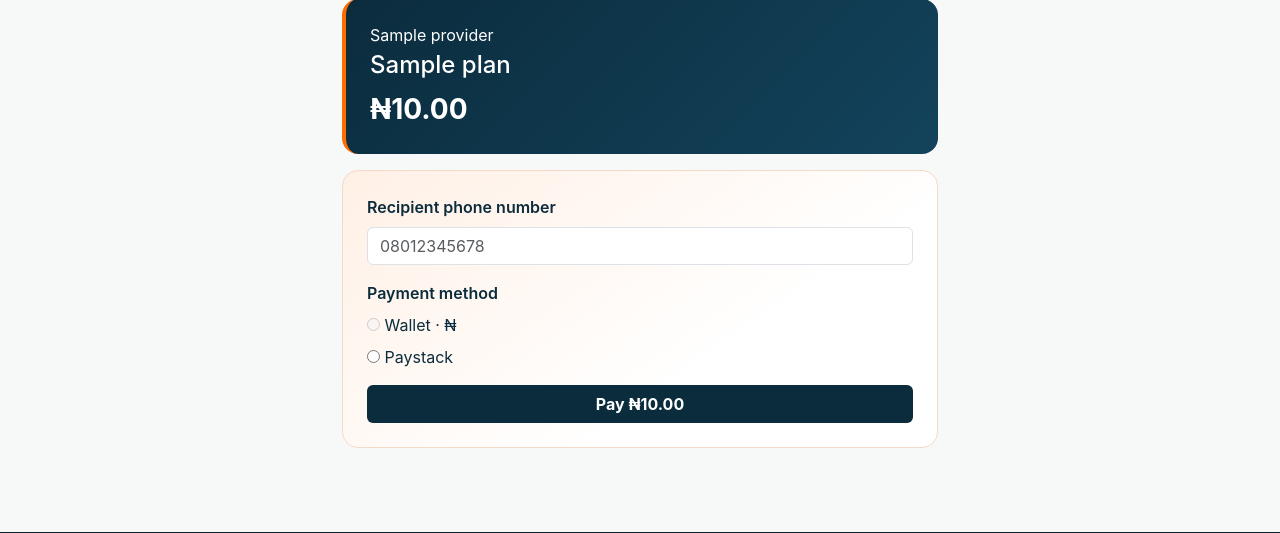
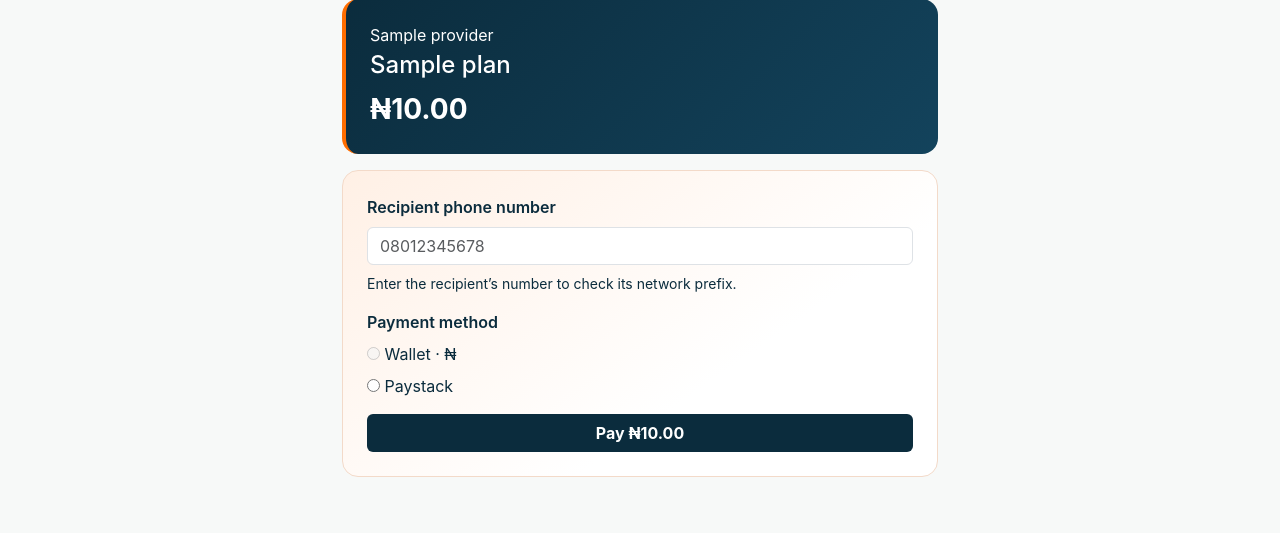
Before and after one commit to niv-3/ResultPin, a Django app: template store/templates/store/service_checkout.html in a window 1280 px wide. Shown: the part 137-670 px from the top of the page. Run offline with Django 5.2, Linux system fonts and the light colour scheme; the template is opened without the code that fills it: most values are stand-ins (such as "Sample title", 1, 10 or a date in 2020).

Commit message:
Add recipient network prefix hints and ported-number confirmation

```diff
--- a/store/templates/store/service_checkout.html
+++ b/store/templates/store/service_checkout.html
@@ -17,8 +17,10 @@
     {% csrf_token %}
     <input type="hidden" name="expected_price" value="{{ plan.selling_price|floatformat:'2u' }}">
     <label for="recipient-phone" class="form-label fw-semibold">Recipient phone number</label>
-    <input id="recipient-phone" name="phone" type="tel" class="form-control mb-3" autocomplete="tel-national"
-           inputmode="tel" pattern="0[0-9]{10}" maxlength="11" placeholder="08012345678" required>
+    <input id="recipient-phone" name="phone" type="tel" class="form-control" autocomplete="tel-national"
+           inputmode="tel" maxlength="18" placeholder="08012345678" aria-describedby="phone-network" required>
+    <p id="phone-network" class="small mt-2 mb-3" role="status" aria-live="polite">Enter the recipient’s number to check its network prefix.</p>
+    <label id="network-override-label" class="small mb-3" hidden><input id="network-override" type="checkbox"> This number was ported to {{ plan.provider.name }}.</label>
     <fieldset class="mb-3">
       <legend class="fs-6 fw-semibold">Payment method</legend>
       <label class="d-block mb-2"><input type="radio" name="payment_method" value="wallet" {% if request.user.wallet_balance >= plan.selling_price %}checked{% else %}disabled{% endif %}> Wallet · ₦{{ request.user.wallet_balance|floatformat:2 }}</label>
@@ -33,8 +35,40 @@
 {% block extra_js %}
 <script>
 const purchaseForm = document.getElementById("service-purchase");
+const recipientPhone = document.getElementById("recipient-phone");
+const networkHint = document.getElementById("phone-network");
+const networkOverride = document.getElementById("network-override");
+const networkOverrideLabel = document.getElementById("network-override-label");
+const selectedNetwork = "{{ plan.provider.name|escapejs }}".toUpperCase();
+// NCC mobile allocations, December 2023. Prefixes do not verify ported lines.
+const networkPrefixes = {
+    MTN: ["0703", "0704", "0706", "0707", "0803", "0806", "0810", "0813", "0814", "0816", "0903", "0906", "0913", "0916"],
+    AIRTEL: ["0701", "0708", "0802", "0808", "0812", "0901", "0902", "0904", "0907", "0911", "0912"],
+    GLO: ["0705", "0805", "0807", "0811", "0815", "0905", "0915"],
+    "9MOBILE": ["0809", "0817", "0818", "0908", "0909"],
+};
+function checkPhoneNetwork() {
+    let number = recipientPhone.value.replace(/[\s()-]/g, "");
+    if (number.startsWith("+234")) number = "0" + number.slice(4);
+    else if (number.startsWith("234")) number = "0" + number.slice(3);
+    const valid = /^0[789][01][0-9]{8}$/.test(number);
+    const detected = valid ? Object.keys(networkPrefixes).find(key => networkPrefixes[key].includes(number.slice(0, 4))) : null;
+    const chosen = /9MOBILE|T2/.test(selectedNetwork) ? "9MOBILE" : selectedNetwork;
+    const mismatch = detected && detected !== chosen;
+    networkOverrideLabel.hidden = !mismatch;
+    networkHint.textContent = !valid ? "Enter a valid 11-digit Nigerian number or +234 number." :
+        !detected ? "Network prefix not recognised. Confirm the recipient uses " + selectedNetwork + "." :
+        mismatch ? "This prefix belongs to " + detected + ", but you selected " + selectedNetwork + ". Choose the correct provider unless the number was ported." :
+        detected + " prefix · Ported numbers may use a different network.";
+    recipientPhone.setCustomValidity(!valid ? "Enter a valid Nigerian phone number." : mismatch && !networkOverride.checked ? "Choose the correct provider or confirm this number was ported." : "");
+    return number;
+}
+recipientPhone.addEventListener("input", () => { networkOverride.checked = false; checkPhoneNetwork(); });
+networkOverride.addEventListener("change", checkPhoneNetwork);
 purchaseForm.addEventListener("submit", async (event) => {
     event.preventDefault();
+    const normalisedPhone = checkPhoneNetwork();
+    if (!purchaseForm.reportValidity()) return;
     const button = purchaseForm.querySelector("button");
     if (button.disabled) return;
     const message = document.getElementById("purchase-error");
@@ -47,7 +81,7 @@ purchaseForm.addEventListener("submit", async (event) => {
             method: "POST",
             headers: {"Content-Type": "application/json", "X-CSRFToken": fields.get("csrfmiddlewaretoken")},
             body: JSON.stringify({
-                phone: fields.get("phone"),
+                phone: normalisedPhone,
                 payment_method: fields.get("payment_method"),
                 expected_price: fields.get("expected_price"),
             }),
```
